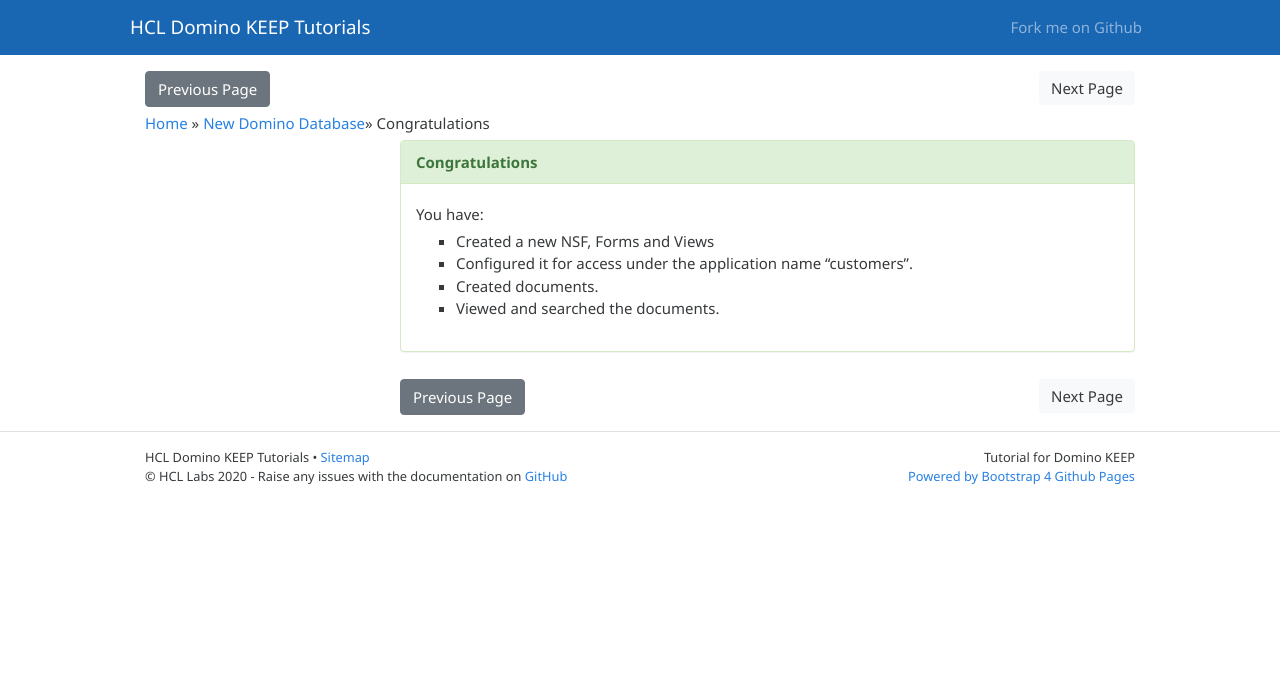
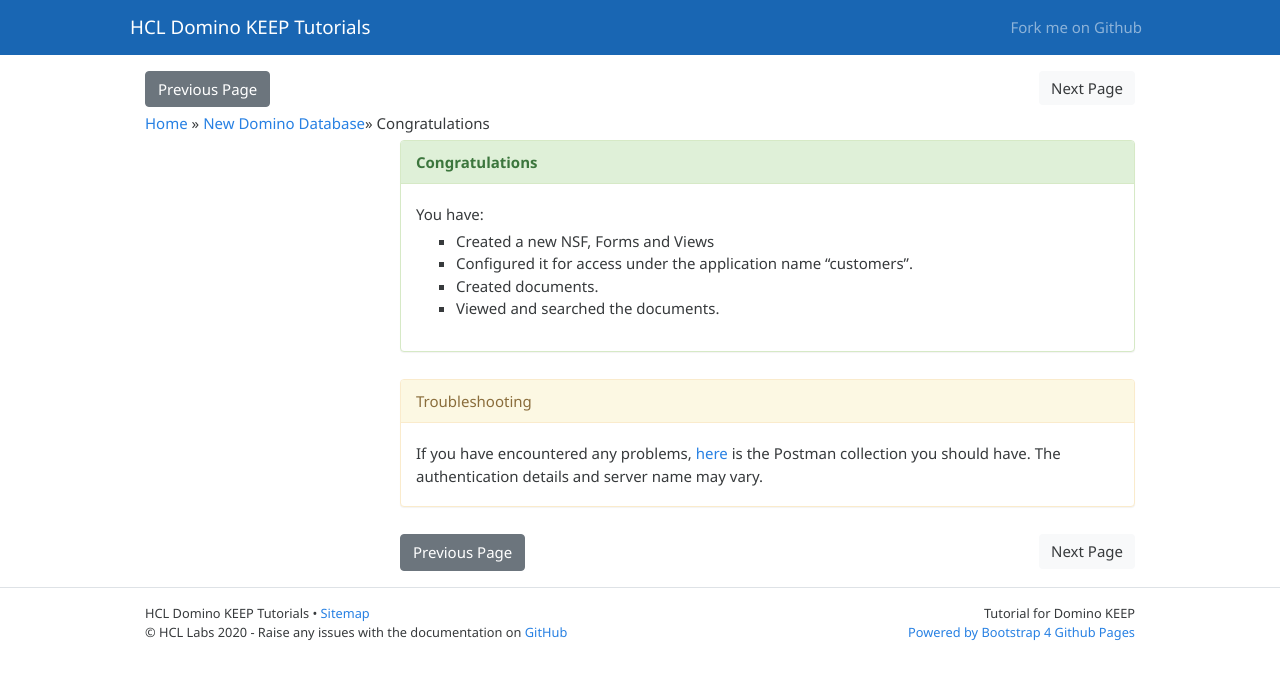
Before and after one commit to HCL-TECH-SOFTWARE/domino-keep-tutorials, a Jekyll site: the page built from pages/domino-new/congrats.md, in a window 1280 px wide. Shown: the top 680 px of the page. Built offline with Jekyll 4.4.1, drawn with Linux system fonts in a browser that asks for light colours.

Commit message:
Adding link to Postman tests into domino-new tutorial

```diff
--- a/pages/domino-new/congrats.md
+++ b/pages/domino-new/congrats.md
@@ -21,3 +21,12 @@
 - Viewed and searched the documents.
 </div>
 </div>
+
+<div class="panel panel-warning">
+Troubleshooting
+{: .panel-heading}
+<div class="panel-body">
+
+If you have encountered any problems, <a href="../domino-new/postman/keep-notes.postman_collection.json">here</a> is the Postman collection you should have. The authentication details and server name may vary.
+</div>
+</div>
```
